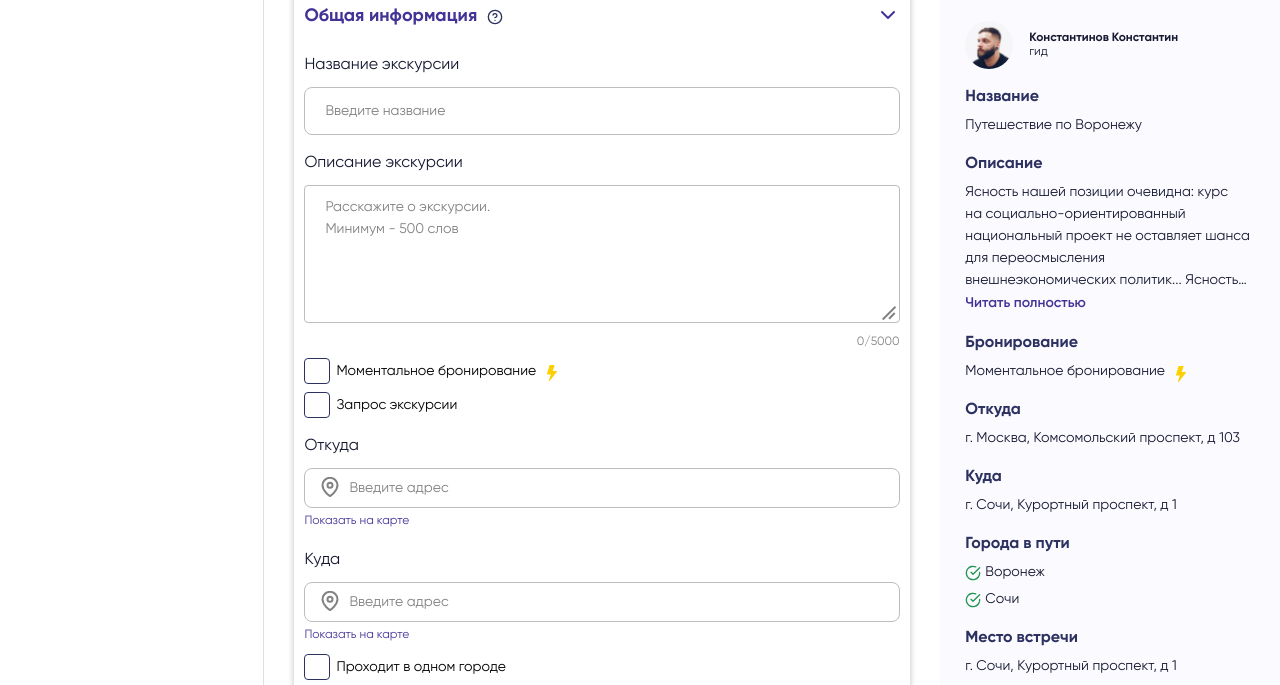
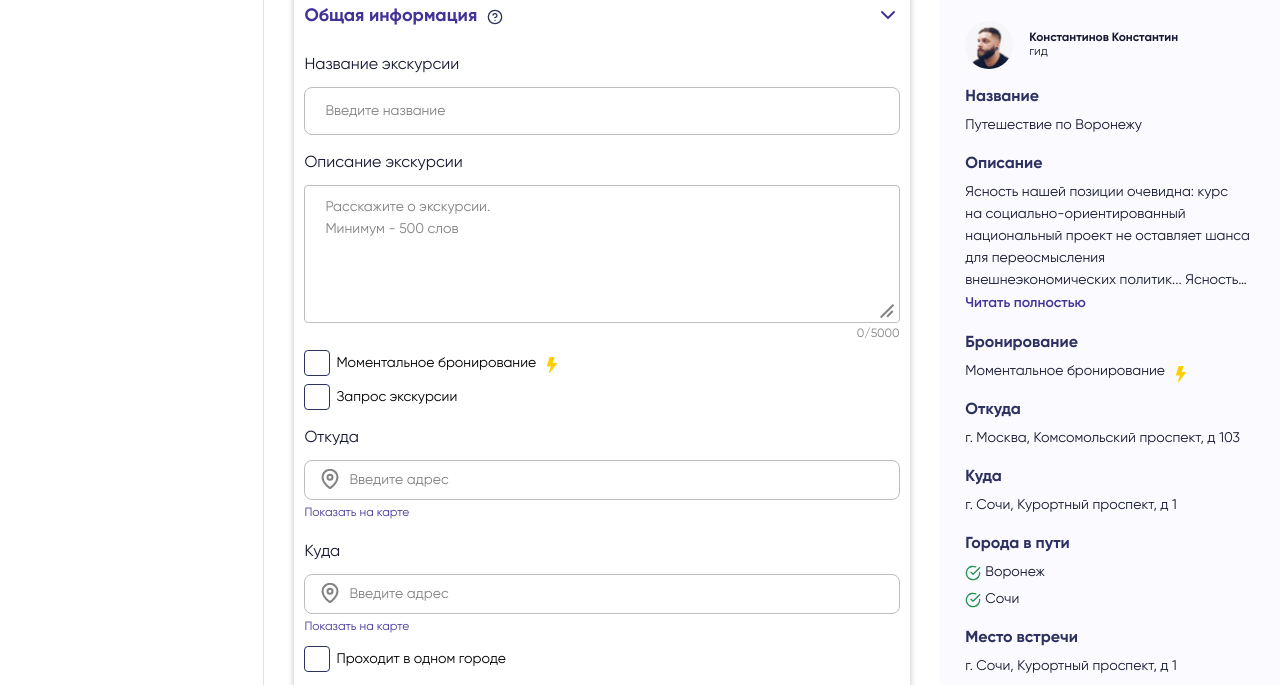
Before and after one commit to frizzzbe/Bla-Bla-Gid, a plain HTML site: page index.html in a window 1280 px wide. Shown: the part 109-794 px from the top of the page. Drawn offline with Linux system fonts and the light colour scheme.

Commit message:
Crossbrowsing changes

```diff
--- a/style/style.css
+++ b/style/style.css
@@ -91,24 +91,26 @@ textarea::-webkit-resizer{
   display: none;
 }
 
-::-moz-resizer {
+textarea::-moz-resizer {
   display: none;
 }
 
 .area-wrapper {
-  position: relative;
-  display: block;
-}
+  font-size: 0;
+  position: relative;
+  display: block;
+}
+
 .area-wrapper::after {
   content: "";
   display: block;
-  background: url('../img/resizer.svg') no-repeat;
+  background: url('../img/resizer.svg') no-repeat #fff;
   background-size: cover;
   width: 24px;
   height: 24px;
   position: absolute;
-  bottom: 7px;
-  right: 0;
+  bottom: 1px;
+  right: 2px;
   pointer-events: none;
 }
 
@@ -1087,6 +1089,11 @@ input[type="time"]::-webkit-calendar-picker-indicator {
   color: #443296;
 }
 
+.transportation {
+  scrollbar-color: #443296 #DBDFFA;
+  scrollbar-width: 12px;
+}
+
 .transportation::-webkit-scrollbar {
   width: 12px;
 	height: 12px;
```
